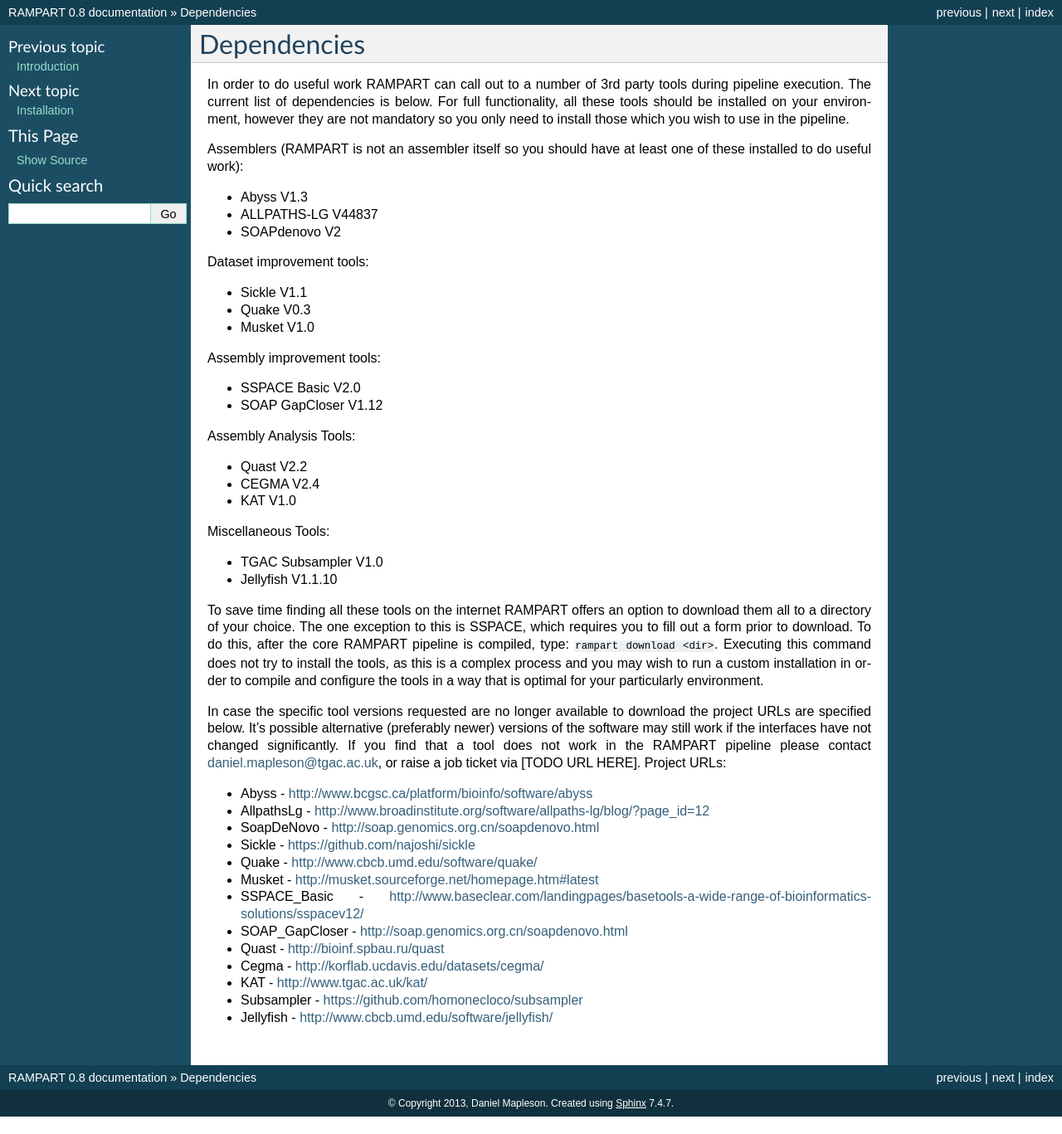
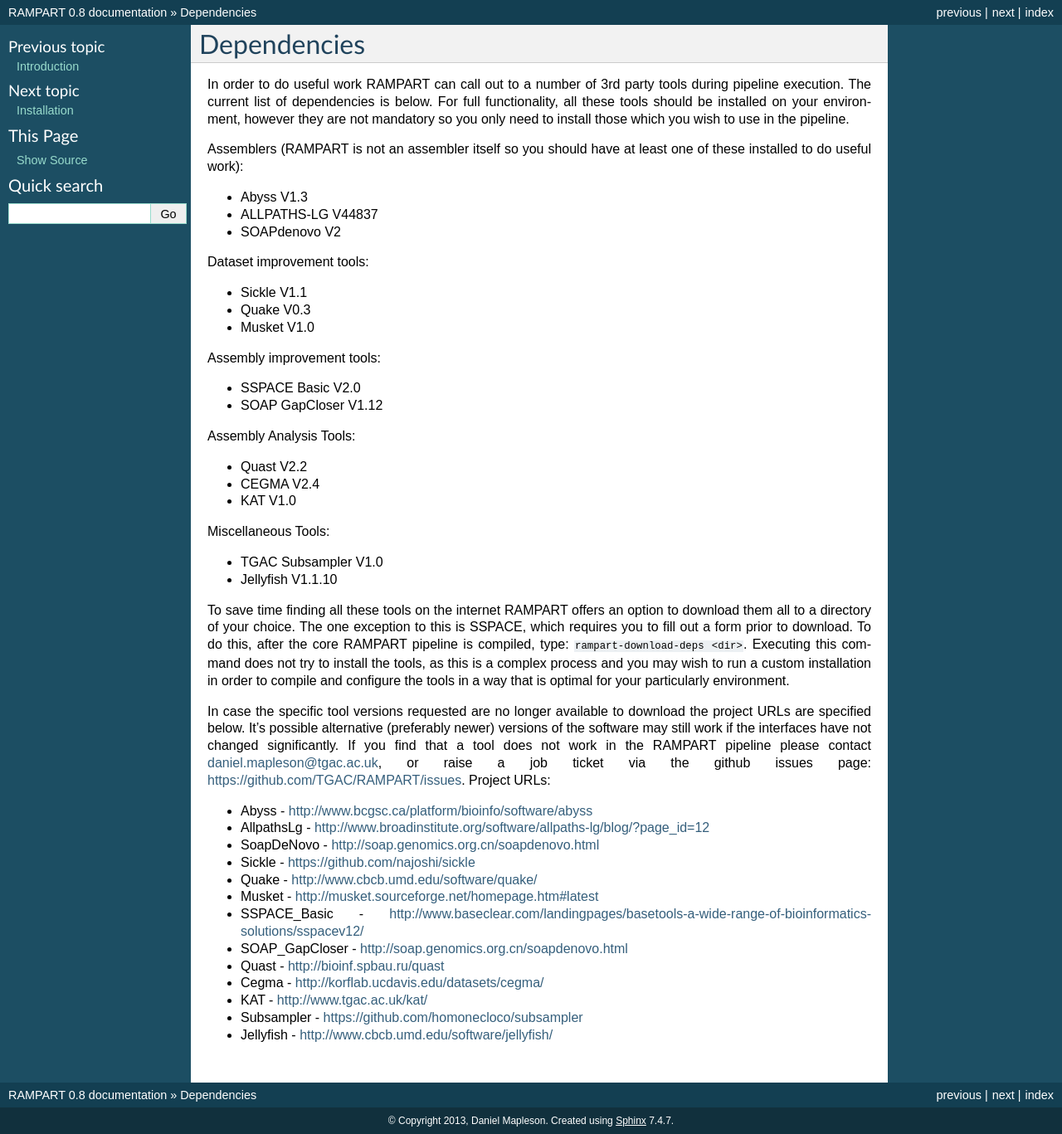
Before and after one commit to TGAC/RAMPART, a Sphinx documentation site: the page built from doc/source/dependencies.rst, in a window 1280 px wide. Shown: the whole page at 83% size. Built offline with Sphinx 7.4.7, drawn with Linux system fonts in a browser that asks for light colours; before the commit the page ends 1346 px from its top, so only the background shows below that.

Commit message:
Made some changes.

```diff
--- a/doc/source/dependencies.rst
+++ b/doc/source/dependencies.rst
@@ -35,9 +35,9 @@
 * TGAC Subsampler V1.0
 * Jellyfish V1.1.10
 
-To save time finding all these tools on the internet RAMPART offers an option to download them all to a directory of your choice.  The one exception to this is SSPACE, which requires you to fill out a form prior to download.  To do this, after the core RAMPART pipeline is compiled, type: ``rampart download <dir>``.  Executing this command does not try to install the tools, as this is a complex process and you may wish to run a custom installation in order to compile and configure the tools in a way that is optimal for your particularly environment.
+To save time finding all these tools on the internet RAMPART offers an option to download them all to a directory of your choice.  The one exception to this is SSPACE, which requires you to fill out a form prior to download.  To do this, after the core RAMPART pipeline is compiled, type: ``rampart-download-deps <dir>``.  Executing this command does not try to install the tools, as this is a complex process and you may wish to run a custom installation in order to compile and configure the tools in a way that is optimal for your particularly environment.
 
-In case the specific tool versions requested are no longer available to download the project URLs are specified below.  It's possible alternative (preferably newer) versions of the software may still work if the interfaces have not changed significantly.  If you find that a tool does not work in the RAMPART pipeline please contact daniel.mapleson@tgac.ac.uk, or raise a job ticket via [TODO URL HERE].  Project URLs:
+In case the specific tool versions requested are no longer available to download the project URLs are specified below.  It's possible alternative (preferably newer) versions of the software may still work if the interfaces have not changed significantly.  If you find that a tool does not work in the RAMPART pipeline please contact daniel.mapleson@tgac.ac.uk, or raise a job ticket via the github issues page: https://github.com/TGAC/RAMPART/issues.  Project URLs:
 
 * Abyss           - http://www.bcgsc.ca/platform/bioinfo/software/abyss
 * AllpathsLg      - http://www.broadinstitute.org/software/allpaths-lg/blog/?page_id=12
--- a/doc/source/running.rst
+++ b/doc/source/running.rst
@@ -91,4 +91,4 @@
    finalise
 
 
-Controlling the pipeline... definition in the config file.  Via the command line.
+Controlling the pipeline... definition in the config file.  Via the command line.  I'm going to make some changes.
```
